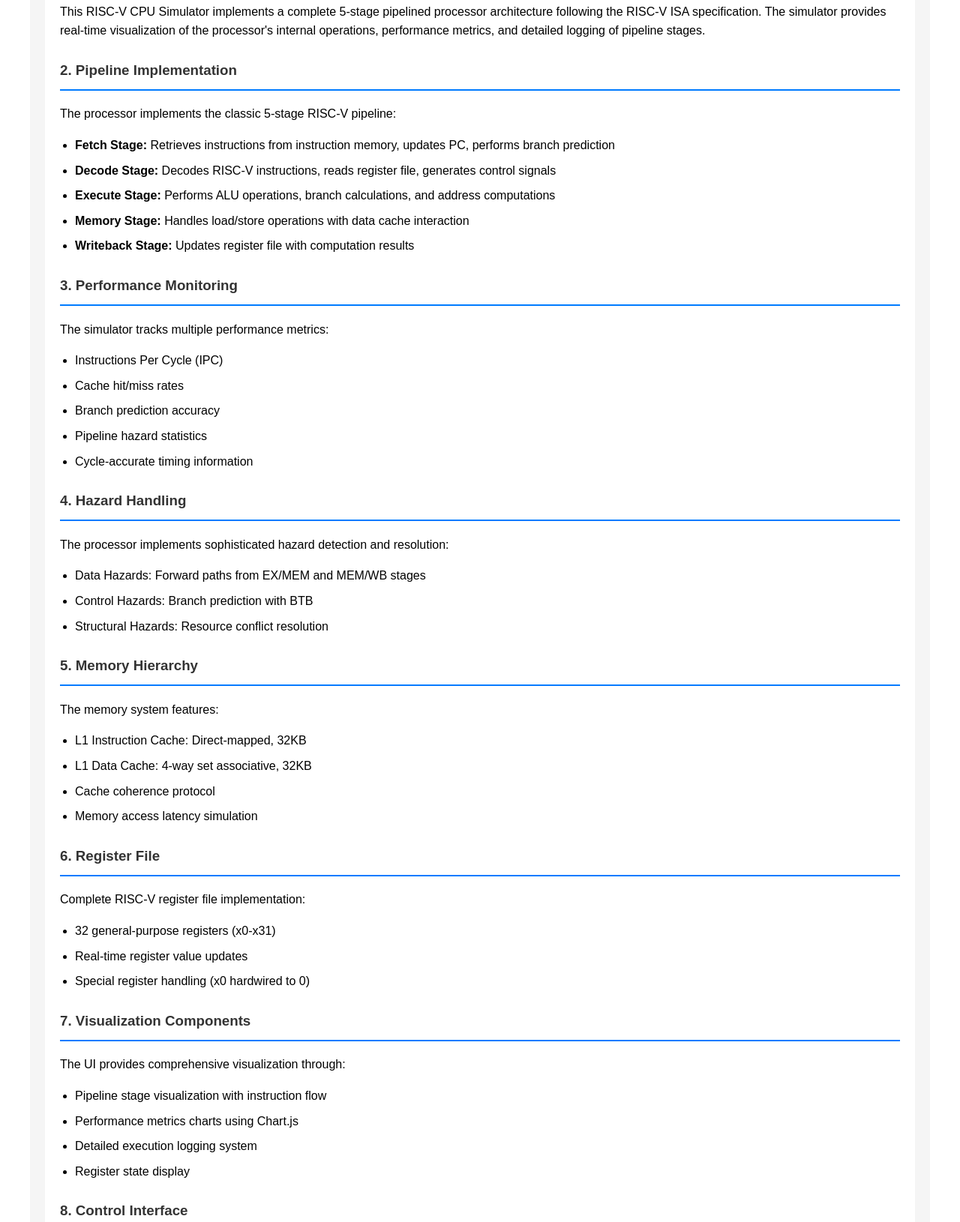
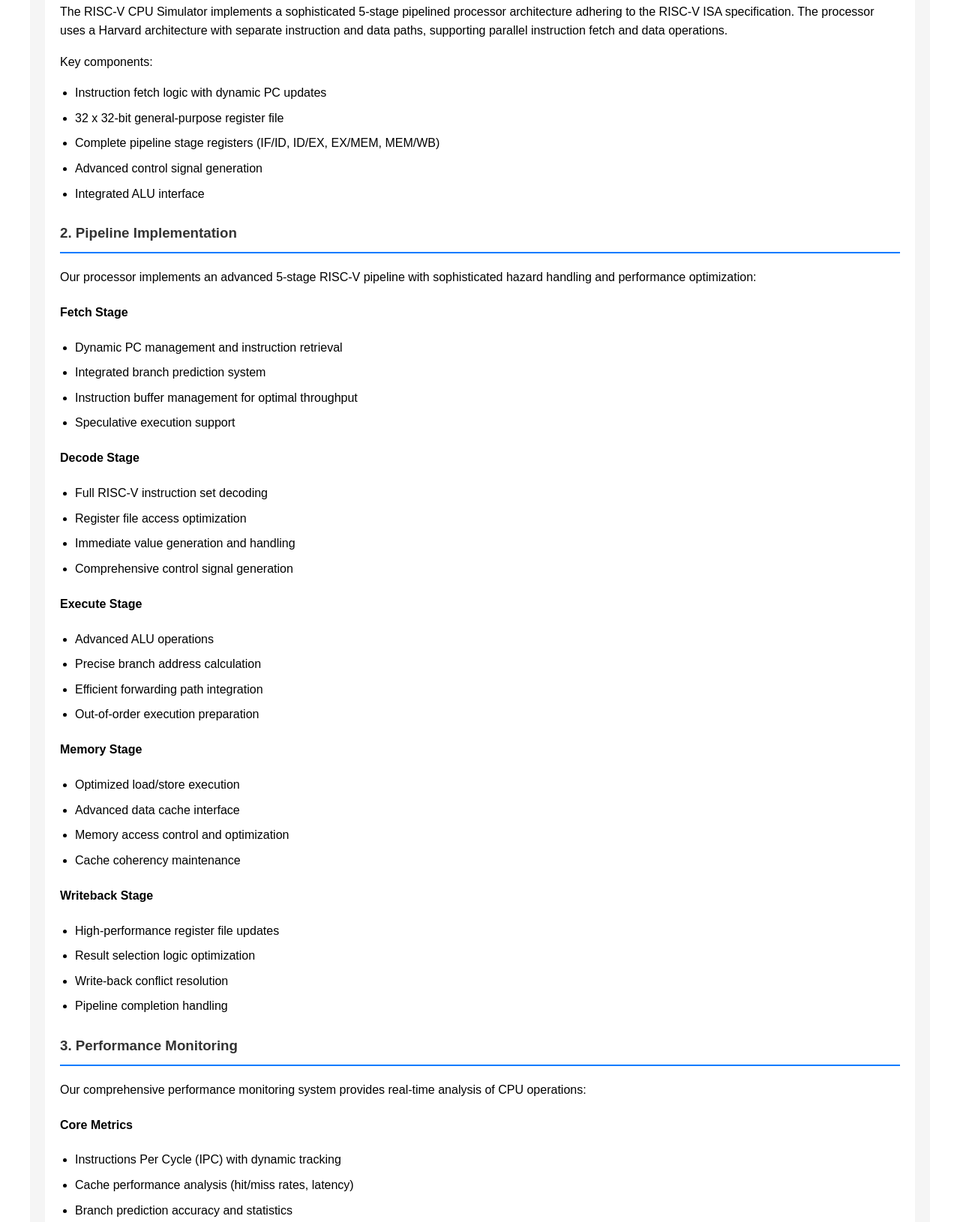
Before and after one commit to ekulkisnek/risc-v-cpu-simulator-Jan2025, a plain HTML site: page web/index.html in a window 1280 px wide. Shown: the part 1706-3336 px from the top of the page at 75% size. Drawn offline with nearby package versions, Linux system fonts and the light colour scheme.

Commit message:
Assistant checkpoint: Update documentation with detailed technical content
Assistant generated file changes:
- web/index.html: Add detailed documentation to each section, Add pipeline implementation details, Add detailed performance monitoring section

---

User prompt:

put that writing visible on the page itself in the correct areas

```diff
--- a/web/index.html
+++ b/web/index.html
@@ -72,26 +72,86 @@
             <h2>Technical Documentation</h2>
             <div class="doc-content">
                 <h3>1. Architecture Overview</h3>
-                <p>This RISC-V CPU Simulator implements a complete 5-stage pipelined processor architecture following the RISC-V ISA specification. The simulator provides real-time visualization of the processor's internal operations, performance metrics, and detailed logging of pipeline stages.</p>
+                <p>The RISC-V CPU Simulator implements a sophisticated 5-stage pipelined processor architecture adhering to the RISC-V ISA specification. The processor uses a Harvard architecture with separate instruction and data paths, supporting parallel instruction fetch and data operations.</p>
+                <p>Key components:</p>
+                <ul>
+                    <li>Instruction fetch logic with dynamic PC updates</li>
+                    <li>32 x 32-bit general-purpose register file</li>
+                    <li>Complete pipeline stage registers (IF/ID, ID/EX, EX/MEM, MEM/WB)</li>
+                    <li>Advanced control signal generation</li>
+                    <li>Integrated ALU interface</li>
+                </ul>
 
                 <h3>2. Pipeline Implementation</h3>
-                <p>The processor implements the classic 5-stage RISC-V pipeline:</p>
+                <p>Our processor implements an advanced 5-stage RISC-V pipeline with sophisticated hazard handling and performance optimization:</p>
+
+                <h4>Fetch Stage</h4>
                 <ul>
-                    <li><strong>Fetch Stage:</strong> Retrieves instructions from instruction memory, updates PC, performs branch prediction</li>
-                    <li><strong>Decode Stage:</strong> Decodes RISC-V instructions, reads register file, generates control signals</li>
-                    <li><strong>Execute Stage:</strong> Performs ALU operations, branch calculations, and address computations</li>
-                    <li><strong>Memory Stage:</strong> Handles load/store operations with data cache interaction</li>
-                    <li><strong>Writeback Stage:</strong> Updates register file with computation results</li>
+                    <li>Dynamic PC management and instruction retrieval</li>
+                    <li>Integrated branch prediction system</li>
+                    <li>Instruction buffer management for optimal throughput</li>
+                    <li>Speculative execution support</li>
+                </ul>
+
+                <h4>Decode Stage</h4>
+                <ul>
+                    <li>Full RISC-V instruction set decoding</li>
+                    <li>Register file access optimization</li>
+                    <li>Immediate value generation and handling</li>
+                    <li>Comprehensive control signal generation</li>
+                </ul>
+
+                <h4>Execute Stage</h4>
+                <ul>
+                    <li>Advanced ALU operations</li>
+                    <li>Precise branch address calculation</li>
+                    <li>Efficient forwarding path integration</li>
+                    <li>Out-of-order execution preparation</li>
+                </ul>
+
+                <h4>Memory Stage</h4>
+                <ul>
+                    <li>Optimized load/store execution</li>
+                    <li>Advanced data cache interface</li>
+                    <li>Memory access control and optimization</li>
+                    <li>Cache coherency maintenance</li>
+                </ul>
+
+                <h4>Writeback Stage</h4>
+                <ul>
+                    <li>High-performance register file updates</li>
+                    <li>Result selection logic optimization</li>
+                    <li>Write-back conflict resolution</li>
+                    <li>Pipeline completion handling</li>
                 </ul>
 
                 <h3>3. Performance Monitoring</h3>
-                <p>The simulator tracks multiple performance metrics:</p>
+                <p>Our comprehensive performance monitoring system provides real-time analysis of CPU operations:</p>
+
+                <h4>Core Metrics</h4>
                 <ul>
-                    <li>Instructions Per Cycle (IPC)</li>
-                    <li>Cache hit/miss rates</li>
-                    <li>Branch prediction accuracy</li>
-                    <li>Pipeline hazard statistics</li>
-                    <li>Cycle-accurate timing information</li>
+                    <li>Instructions Per Cycle (IPC) with dynamic tracking</li>
+                    <li>Cache performance analysis (hit/miss rates, latency)</li>
+                    <li>Branch prediction accuracy and statistics</li>
+                    <li>Pipeline hazard detection and resolution metrics</li>
+                    <li>Cycle-accurate execution timeline</li>
+                </ul>
+
+                <h4>Advanced Analytics</h4>
+                <ul>
+                    <li>Pipeline efficiency calculations</li>
+                    <li>Resource utilization tracking</li>
+                    <li>Stall and bubble analysis</li>
+                    <li>Memory hierarchy performance</li>
+                    <li>Execution pattern recognition</li>
+                </ul>
+
+                <h4>Real-time Visualization</h4>
+                <ul>
+                    <li>Dynamic performance graphs</li>
+                    <li>Pipeline state visualization</li>
+                    <li>Resource usage heat maps</li>
+                    <li>Hazard occurrence tracking</li>
                 </ul>
 
                 <h3>4. Hazard Handling</h3>
```
